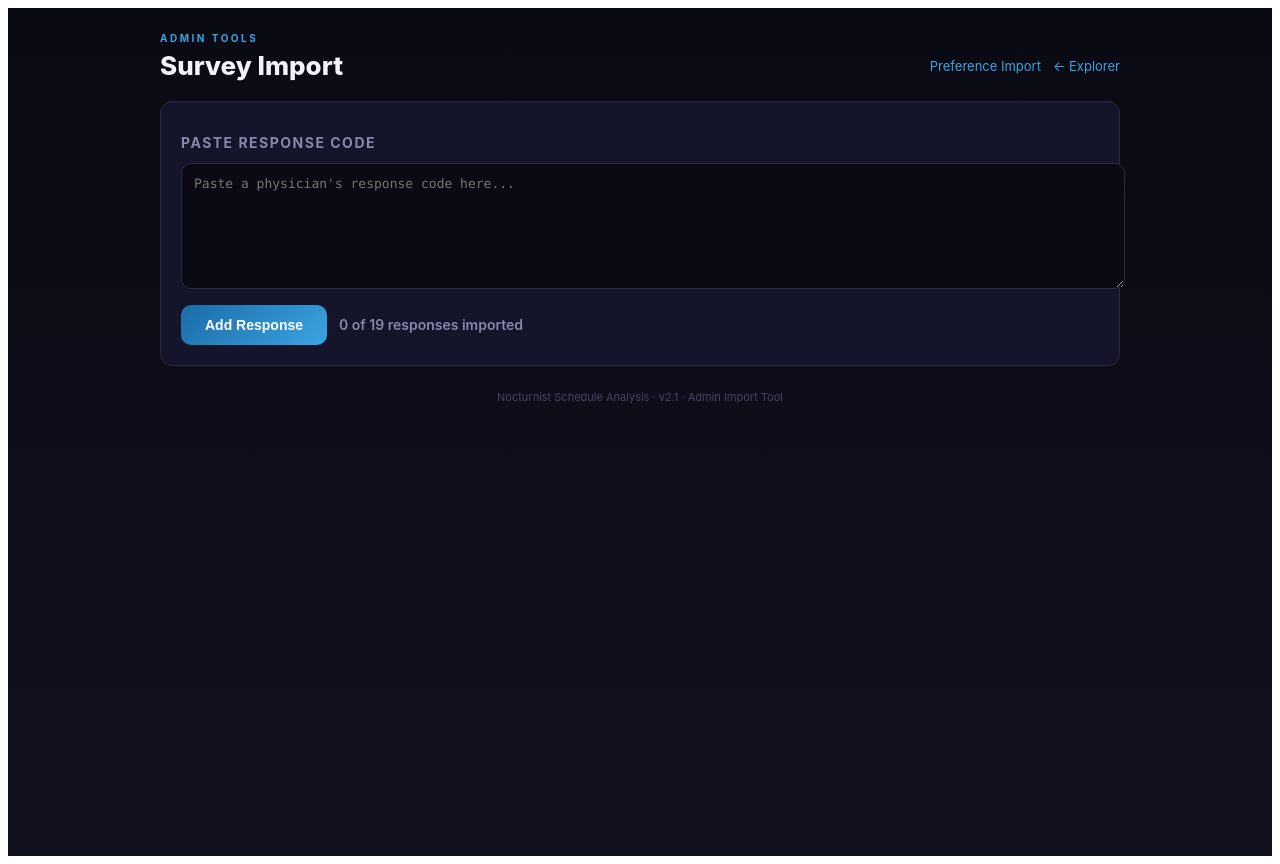
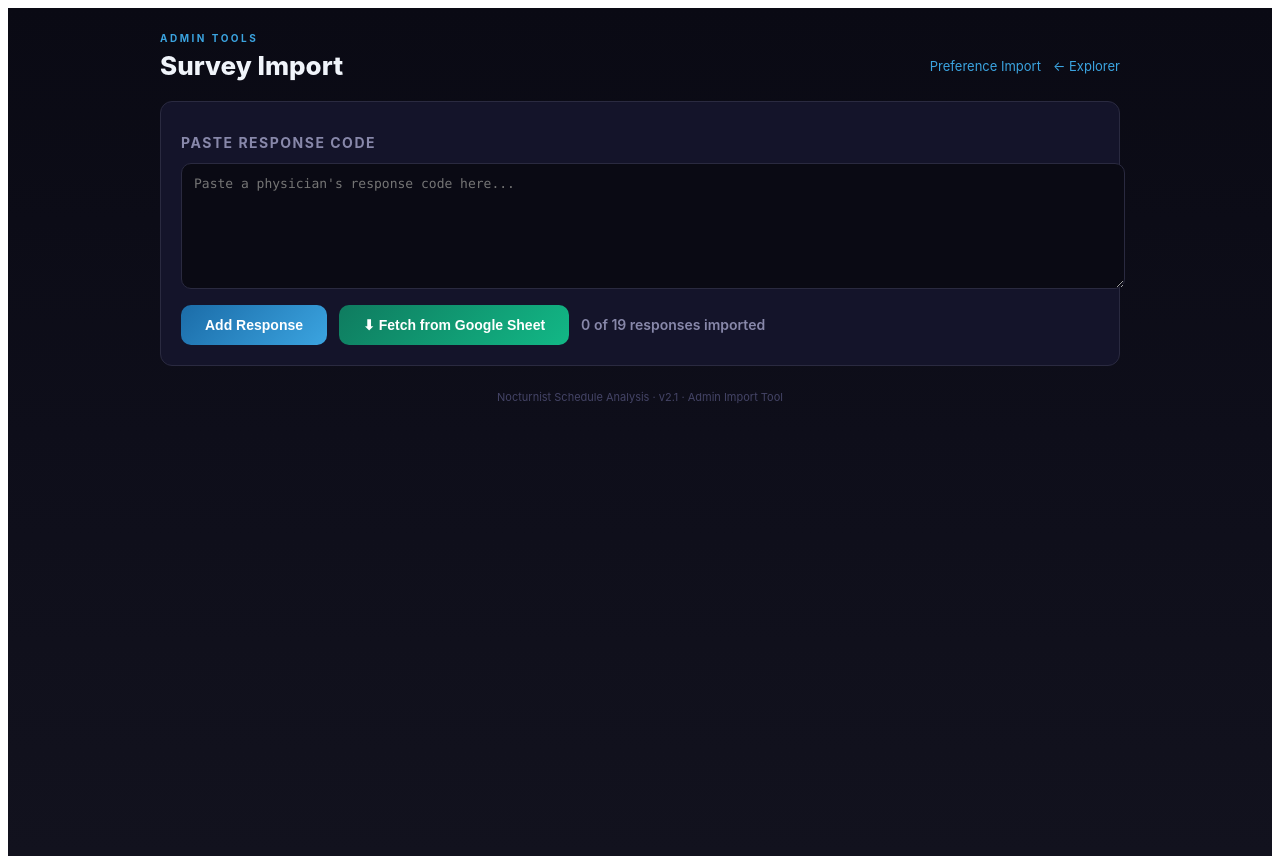
Before and after one commit to adjihad00/nocturnist-scheduler, a React (Create React App) app: page /admin/import in a window 1280 px wide. Built offline with nearby package versions, Linux system fonts and the light colour scheme.

Commit message:
Fetch from Google Active

```diff
--- a/config.js
+++ b/config.js
@@ -1,4 +1,4 @@
 // config.js
 // Paste your Google Apps Script Web App URL below after deployment.
 // See google-apps-script/SETUP.md for instructions.
-const APPS_SCRIPT_URL = "https://script.google.com/macros/s/AKfycbwzDacpP-5JN6nhd14JoRjgUAQXCD_CJ_Up_T25HvOXQiZeQWUQA6EdoWEvn5PBwV9b/exec";
+const APPS_SCRIPT_URL = "https://script.google.com/macros/s/AKfycbwoCoRMYIEHBZzYEpt0YqEBxcDBfoqSAMmQGUaHXvyFN6maDU1sv7fk-ZhgtwqPvuTx/exec";
--- a/src/data/constants.js
+++ b/src/data/constants.js
@@ -99,3 +99,6 @@ export const PHYSICIANS = [
 ];
 
 export const START_DAYS = ['monday', 'tuesday', 'wednesday', 'thursday', 'friday', 'saturday', 'sunday'];
+
+// Google Apps Script endpoint for fetching responses from the sheet
+export const APPS_SCRIPT_URL = "https://script.google.com/macros/s/AKfycbwoCoRMYIEHBZzYEpt0YqEBxcDBfoqSAMmQGUaHXvyFN6maDU1sv7fk-ZhgtwqPvuTx/exec";
--- a/src/pages/AdminImport.js
+++ b/src/pages/AdminImport.js
@@ -1,6 +1,6 @@
 import { useState, useMemo, useCallback } from 'react';
 import { Link } from 'react-router';
-import { PATTERNS, START_DAYS, TOTAL_MDS } from '../data/constants';
+import { PATTERNS, START_DAYS, TOTAL_MDS, APPS_SCRIPT_URL } from '../data/constants';
 import {
   BarChart, Bar, XAxis, YAxis, Tooltip, ResponsiveContainer,
   Cell,
@@ -44,6 +44,7 @@ export default function AdminImport() {
   const [inputCode, setInputCode] = useState('');
   const [error, setError] = useState('');
   const [success, setSuccess] = useState('');
+  const [fetching, setFetching] = useState(false);
 
   const addResponse = useCallback(() => {
     setError(''); setSuccess('');
@@ -70,6 +71,39 @@ export default function AdminImport() {
       saveResponses([]);
       setResponses([]);
     }
+  }, []);
+
+  const fetchFromSheet = useCallback(async () => {
+    setError(''); setSuccess(''); setFetching(true);
+    try {
+      const res = await fetch(APPS_SCRIPT_URL + '?sheet=survey');
+      const json = await res.json();
+      if (json.status !== 'ok') throw new Error(json.message || 'Fetch failed');
+      if (!json.rows || !json.rows.length) {
+        setSuccess('No rows found in the survey sheet.');
+        setFetching(false);
+        return;
+      }
+      const existing = loadResponses();
+      let added = 0;
+      json.rows.forEach(row => {
+        try {
+          const data = decodePayload(row.payload);
+          const ts = data.timestamp || data.ts;
+          const dup = existing.find(r => (r.timestamp || r.ts) === ts);
+          if (!dup) {
+            existing.push(data);
+            added++;
+          }
+        } catch { /* skip invalid rows */ }
+      });
+      saveResponses(existing);
+      setResponses([...existing]);
+      setSuccess(`Fetched ${json.rows.length} rows from Google Sheet. ${added} new response(s) imported.`);
+    } catch (err) {
+      setError('Fetch failed: ' + err.message);
+    }
+    setFetching(false);
   }, []);
 
   const exportJSON = useCallback(() => {
@@ -293,6 +327,13 @@ export default function AdminImport() {
               disabled={!inputCode.trim()}
             >
               Add Response
+            </button>
+            <button
+              style={{ ...s.btn, ...s.btnSecondary, background: 'linear-gradient(135deg, #0f7b5f, #12b886)', color: '#fff', border: 'none', opacity: fetching ? 0.6 : 1 }}
+              onClick={fetchFromSheet}
+              disabled={fetching}
+            >
+              {fetching ? 'Fetching...' : '⬇ Fetch from Google Sheet'}
             </button>
             <span style={{ fontSize: 14, color: '#8888aa', fontWeight: 600 }}>
               {responses.length} of {TOTAL_MDS} responses imported
--- a/src/pages/AdminPreferences.js
+++ b/src/pages/AdminPreferences.js
@@ -1,6 +1,6 @@
 import { useState, useMemo, useCallback } from 'react';
 import { Link } from 'react-router';
-import { PHYSICIANS, HOSPITALS, TOTAL_MDS } from '../data/constants';
+import { PHYSICIANS, HOSPITALS, TOTAL_MDS, APPS_SCRIPT_URL } from '../data/constants';
 import {
   BarChart, Bar, XAxis, YAxis, Tooltip, Legend, ResponsiveContainer,
   Cell, PieChart, Pie,
@@ -228,6 +228,7 @@ export default function AdminPreferences() {
   const [success, setSuccess] = useState('');
   const [viewPhysician, setViewPhysician] = useState('');
   const [tab, setTab] = useState('aggregate');
+  const [fetching, setFetching] = useState(false);
 
   const addResponse = useCallback(() => {
     setError(''); setSuccess('');
@@ -255,6 +256,46 @@ export default function AdminPreferences() {
       saveResponses([]);
       setResponses([]);
     }
+  }, []);
+
+  const fetchFromSheet = useCallback(async () => {
+    setError(''); setSuccess(''); setFetching(true);
+    try {
+      const res = await fetch(APPS_SCRIPT_URL + '?sheet=preferences');
+      const json = await res.json();
+      if (json.status !== 'ok') throw new Error(json.message || 'Fetch failed');
+      if (!json.rows || !json.rows.length) {
+        setSuccess('No rows found in the preferences sheet.');
+        setFetching(false);
+        return;
+      }
+      const existing = loadResponses();
+      let added = 0, updated = 0;
+      json.rows.forEach(row => {
+        try {
+          const data = decodePayload(row.payload);
+          const dup = existing.findIndex(r => r.physician === data.physician);
+          if (dup >= 0) {
+            // Keep the latest submission (compare timestamps)
+            const existingTs = new Date(existing[dup].ts).getTime();
+            const newTs = new Date(data.ts).getTime();
+            if (newTs > existingTs) {
+              existing[dup] = data;
+              updated++;
+            }
+          } else {
+            existing.push(data);
+            added++;
+          }
+        } catch { /* skip invalid rows */ }
+      });
+      saveResponses(existing);
+      setResponses([...existing]);
+      setSuccess(`Fetched ${json.rows.length} rows from Google Sheet. ${added} new, ${updated} updated.`);
+    } catch (err) {
+      setError('Fetch failed: ' + err.message);
+    }
+    setFetching(false);
   }, []);
 
   const exportJSON = useCallback(() => {
@@ -644,6 +685,13 @@ export default function AdminPreferences() {
           <div style={{ display: 'flex', gap: 12, marginTop: 12, alignItems: 'center', flexWrap: 'wrap' }}>
             <button style={{ ...s.btn, ...s.btnPrimary }} onClick={addResponse} disabled={!inputCode.trim()}>
               Import
+            </button>
+            <button
+              style={{ ...s.btn, ...s.btnSecondary, background: 'linear-gradient(135deg, #0f7b5f, #12b886)', color: '#fff', border: 'none', opacity: fetching ? 0.6 : 1 }}
+              onClick={fetchFromSheet}
+              disabled={fetching}
+            >
+              {fetching ? 'Fetching...' : '⬇ Fetch from Google Sheet'}
             </button>
             <span style={{ fontSize: 14, color: '#8888aa', fontWeight: 600 }}>
               {responses.length} of {TOTAL_MDS} received
```
Also changed, not shown: 2 other files (tests, documents, lock files or other folders).
